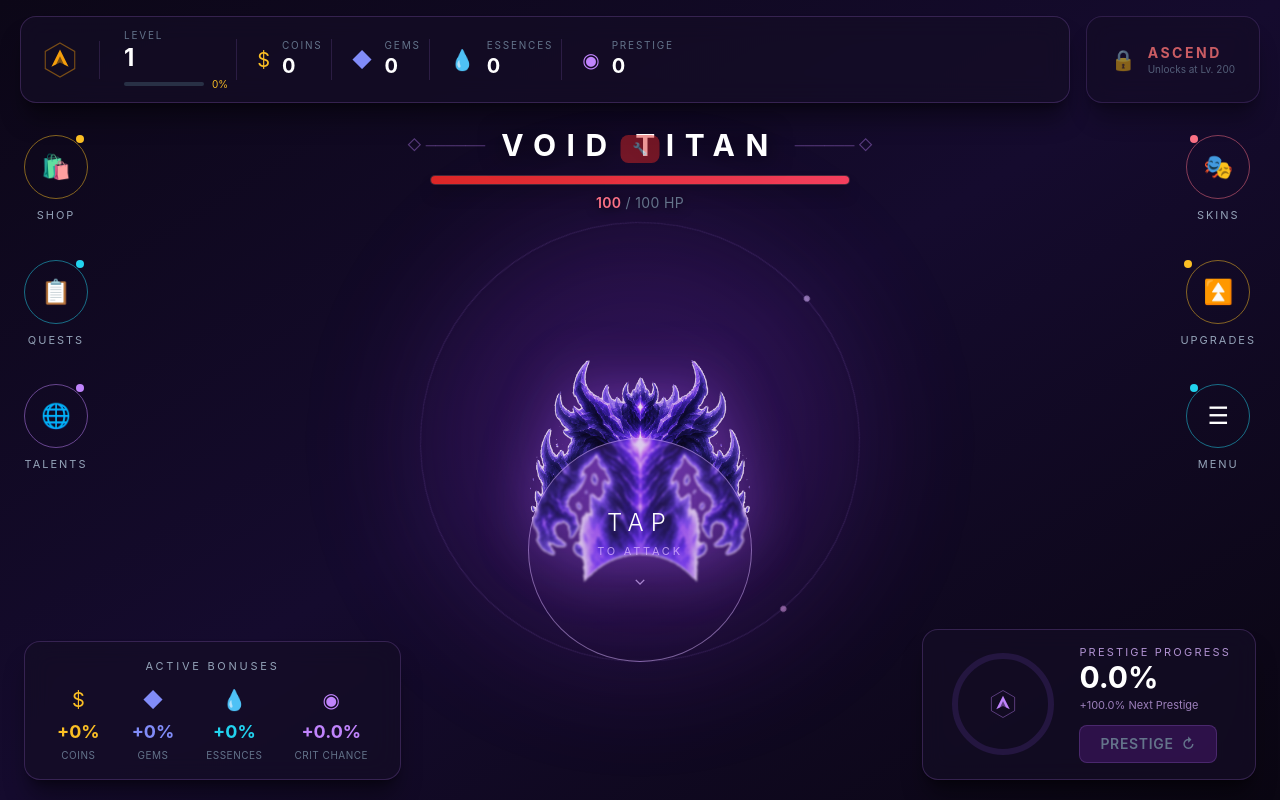
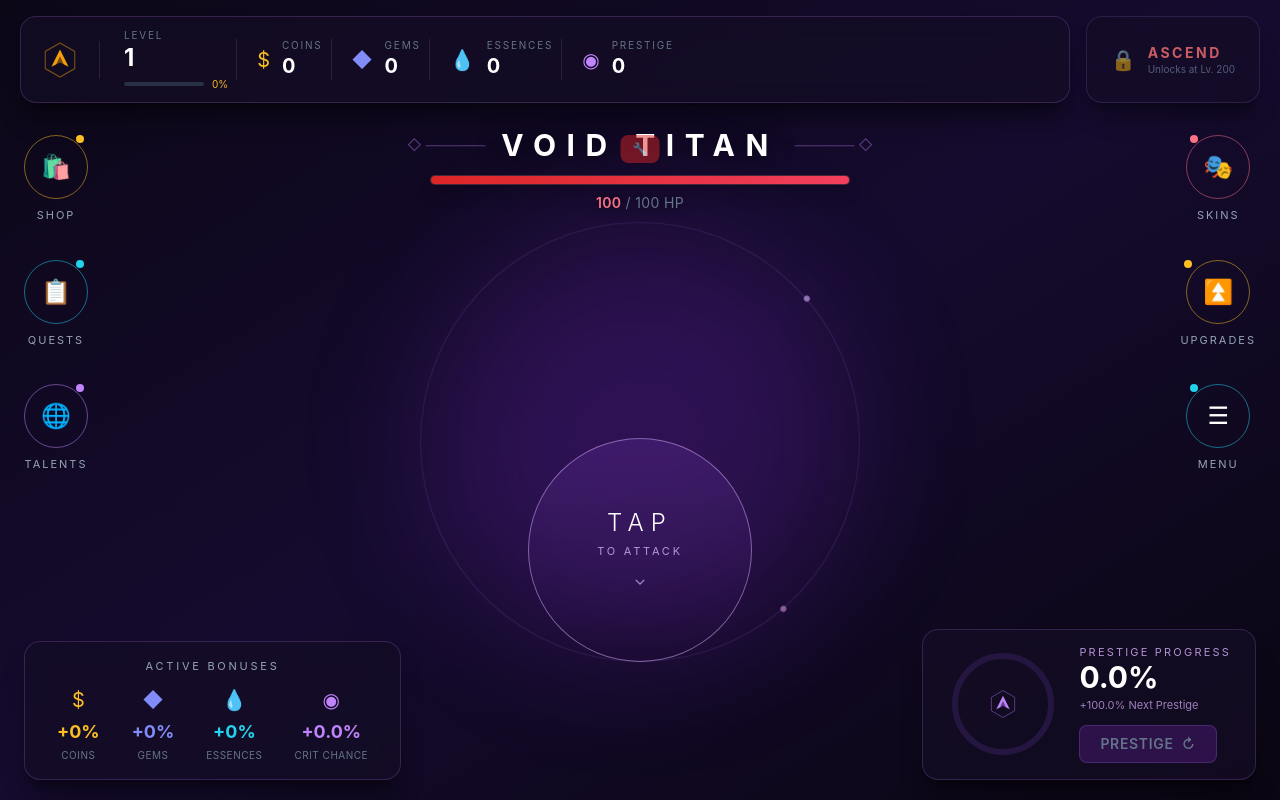
Before and after one commit to Li-au/Apex, a React (Vite) app: page / in a window 1280 px wide. Built offline with nearby package versions, Linux system fonts and the light colour scheme.

Commit message:
supprimer le titan en arriere-plan

```diff
--- a/src/components/GameScreenMockup.jsx
+++ b/src/components/GameScreenMockup.jsx
@@ -275,11 +275,6 @@ export default function GameScreenMockup() {
             <span className="absolute top-1/2 -right-1 -translate-y-1/2 w-1.5 h-1.5 rounded-full bg-fuchsia-300/50" />
           </div>
 
-          {/* Titan (behind the UI), bottom arc seated on the TAP button */}
-          <div className="absolute left-1/2 -translate-x-1/2 bottom-[80px] pointer-events-none">
-            <BossArt src={bossImgUrl} emoji={boss.emoji} width={700} />
-          </div>
-
           {/* Tap button (above the titan, at the bottom of the ring) */}
           <button
             onClick={handleTap}
```
